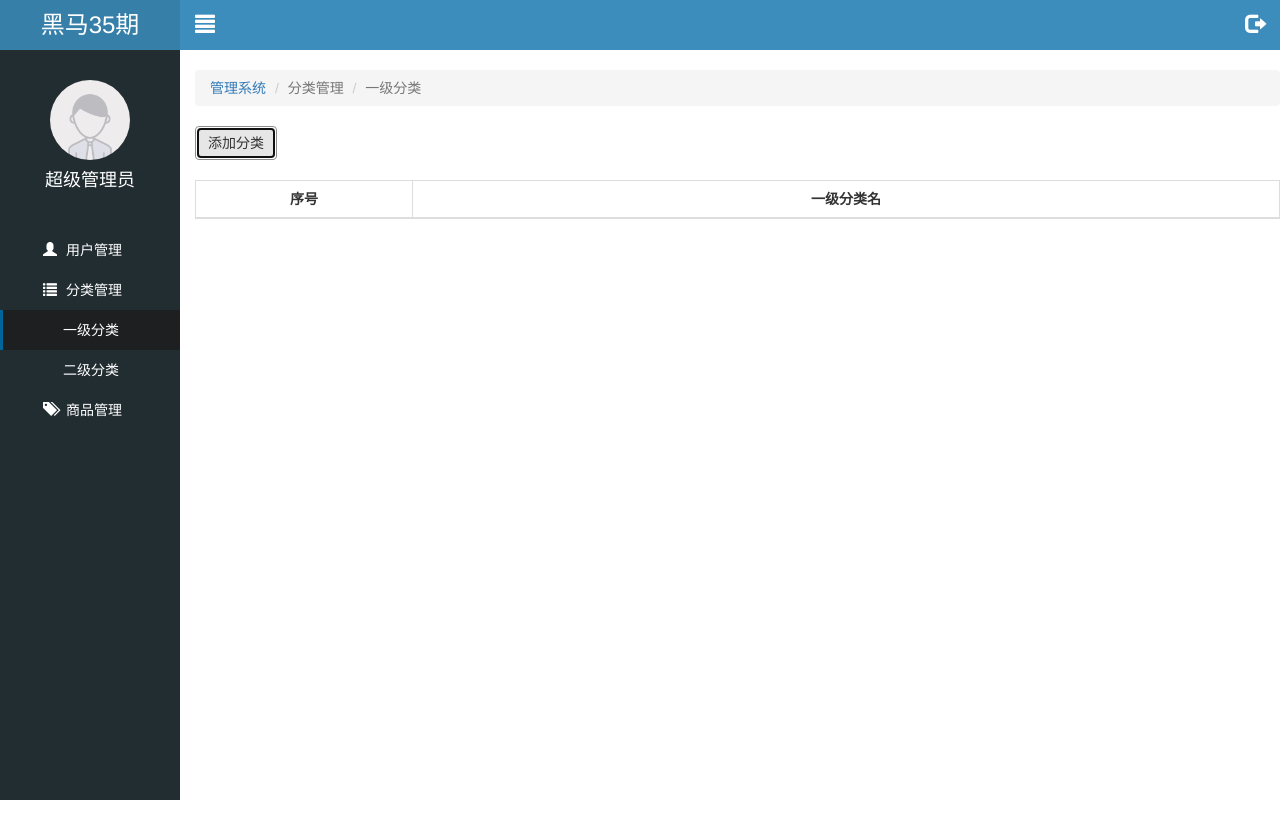
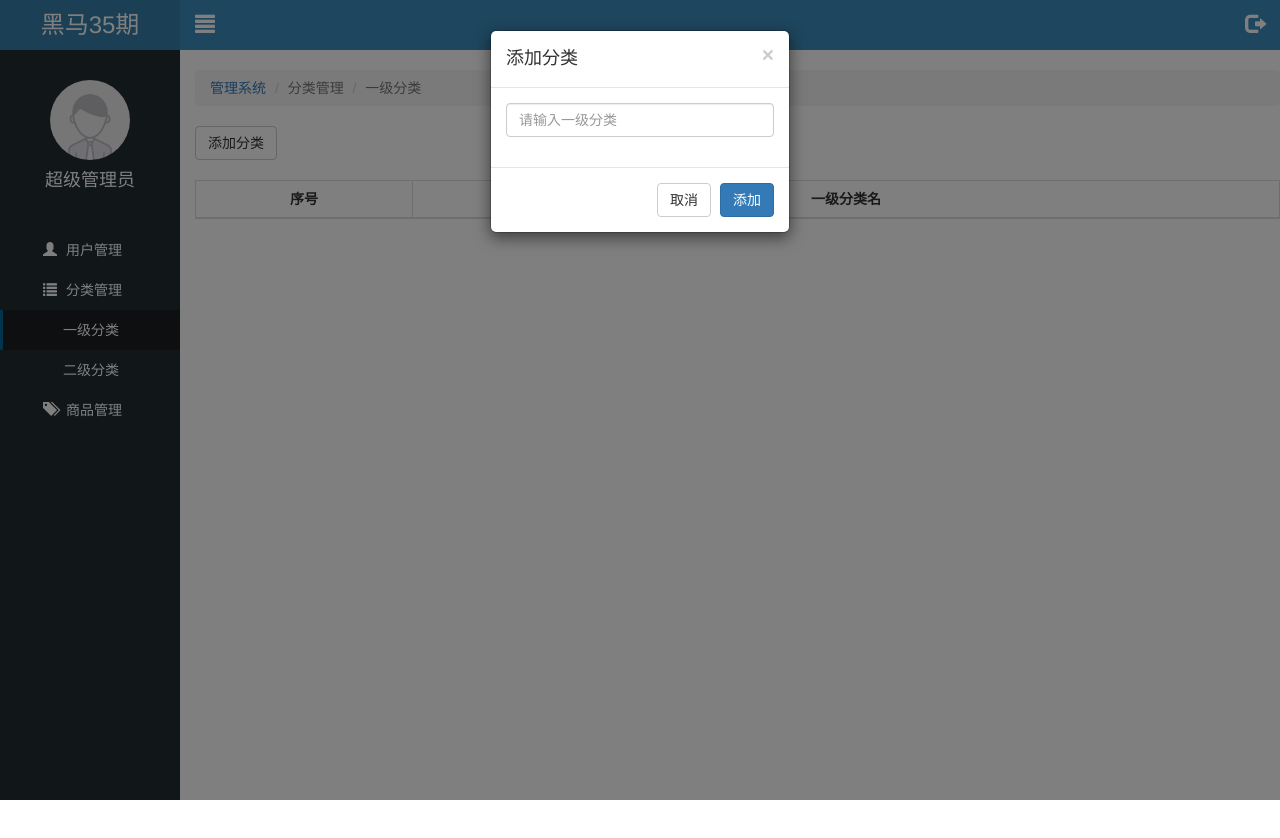
Before and after one commit to zhoujinyu2333/letao, a website: page public/backs/first.html in a window 1280 px wide. Both pictures are taken after a click on the button "添加分类". Drawn offline with Linux system fonts and the light colour scheme; no server answers.

Commit message:
一级完成

```diff
--- a/public/backs/first.html
+++ b/public/backs/first.html
@@ -64,7 +64,7 @@
 
             <!-- 分页 -->
             <div class="lt_content">
-                <button class="btn btn-default">添加分类</button>
+                <button id="add_btn" class="btn btn-default">添加分类</button>
 
                 <table class="table table-bordered table-hover md">
                     <thead>
@@ -83,6 +83,29 @@
                     <ul id="paginator"></ul>
                 </div>
             </div>
+        </div>
+    </div>
+
+    <!-- 添加 -->
+    <div class="modal fade" tabindex="-1" id="f_modal">
+        <div class="modal-dialog modal-sm">
+            <div class="modal-content">
+                <form id="form">
+                    <div class="modal-header">
+                        <button type="button" class="close" data-dismiss="modal"><span aria-hidden="true">&times;</span></button>
+                        <h4 class="modal-title">添加分类</h4>
+                    </div>
+                    <div class="modal-body">
+                        <div class="form-group">
+                            <input type="text" name="categoryName" class="form-control" placeholder="请输入一级分类">
+                        </div>
+                    </div>
+                    <div class="modal-footer">
+                        <button type="button" class="btn btn-default" data-dismiss="modal">取消</button>
+                        <button type="submit" class="btn btn-primary" id="close2">添加</button>
+                    </div>
+            </div>
+            </form>
         </div>
     </div>
 
--- a/public/backs/js/first.js
+++ b/public/backs/js/first.js
@@ -32,4 +32,49 @@
         })
     }
 
+    $("#add_btn").on("click", function () {
+        $("#f_modal").modal("show");
+    })
+
+    $("#form").bootstrapValidator({
+        feedbackIcons: {
+            valid: 'glyphicon glyphicon-ok',
+            invalid: 'glyphicon glyphicon-remove',
+            validating: 'glyphicon glyphicon-refresh'
+        },
+
+        fields: {
+            categoryName: {
+                validators: {
+                    notEmpty: {
+                        message: "请输入一级分类名称"
+                    }
+                }
+            }
+        }
+    })
+
+    $("#form").on('success.form.bv', function (e) {
+        e.preventDefault();
+
+        $.ajax({
+            type: "post",
+            url: "/category/addTopCategory",
+            data: $("#form").serialize(),
+            dataType: "json",
+            success: function (res) {
+                console.log(res);
+
+                if (res.success) {
+                    $("#f_modal").modal("hide");
+                    currentPage = 1;
+                    render();
+
+                    $("#form").data("bootstrapValidator").resetForm(true);
+
+                }
+            }
+        })
+    })
+
 })
```
